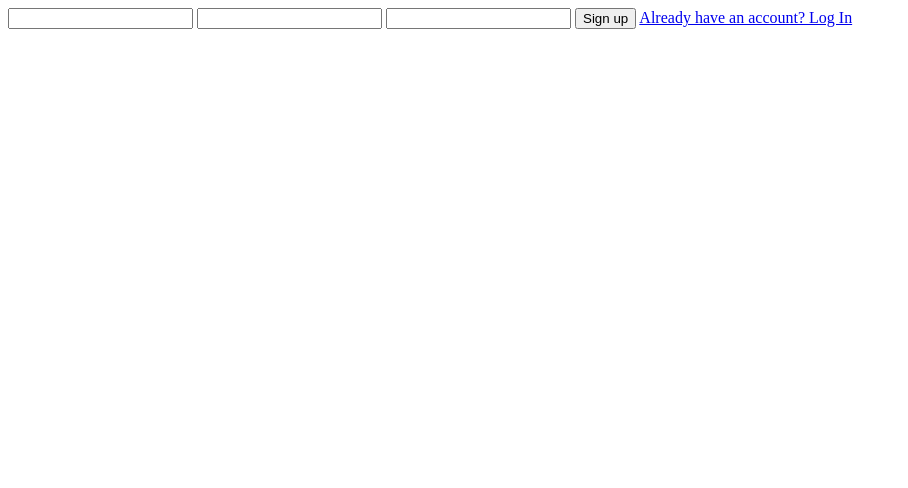
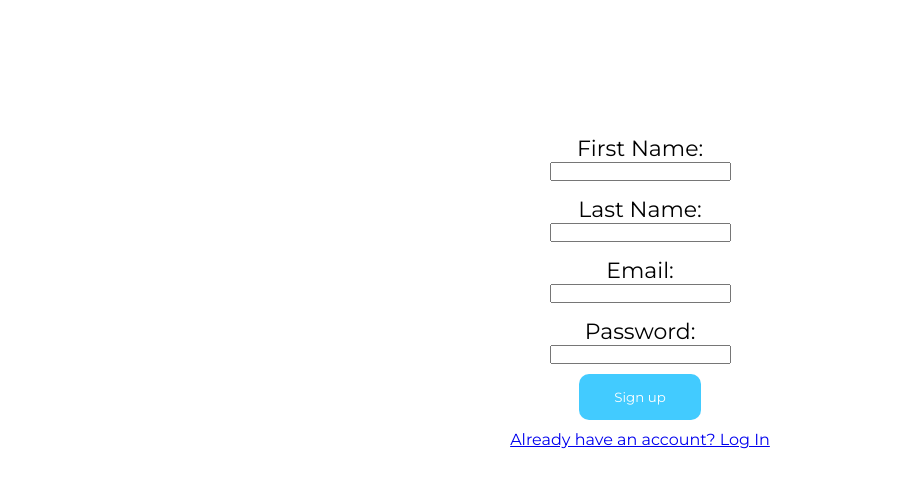
Before and after one commit to PaulAdrianDev/skillscyprus2024, a plain HTML site: page signup.html in a window 1280 px wide. Shown: the whole page, without its empty margins (0-908 px from the left). Drawn offline with Linux system fonts and the light colour scheme; a web font is replaced by a local one.

Commit message:
touched up log in and sign up screen
the firebase FAVORITES request works only for test1@test1.test1 email and testtest123 password

```diff
--- a/api.js
+++ b/api.js
@@ -213,11 +213,13 @@ function createMealResult(meal){
     let button = document.createElement("button");
     button.innerHTML = "ADD TO FAVORITES";
     button.classList.add("mealAddToFavorites");
+    button.addEventListener("click", function(){ addToFavorites(meal) });
     resultDiv.appendChild(button);
 
     document.getElementById("mealSearchResults").appendChild(resultDiv);
 }
 
-function addToFavorites(id){
+function addToFavorites(meal){
+    console.log(meal);
 
-}
+};
--- a/login.js
+++ b/login.js
@@ -38,5 +38,6 @@ function logInUser(){
     .catch((error) => {
         const errorCode = error.code;
         const errorMessage = error.message;
+        alert(error);
     });
 }
--- a/signup.html
+++ b/signup.html
@@ -4,15 +4,20 @@
     <meta charset="UTF-8">
     <meta name="viewport" content="width=device-width, initial-scale=1.0">
     <title>Sign up - Flavors of the World</title>
+    <link rel="stylesheet" href="style.css">
 </head>
-<body>
+<body id="signUpBody" class="loginOrSignup">
 <div id="innerbody">
-
+    <p>First Name:</p>
+    <input type="text">
+    <p>Last Name:</p>
+    <input type="text">
+    <p>Email:</p>
     <input type="email" name="email" id="signUpEmail">
+    <p>Password:</p>
     <input type="password" name="password" id="signUpPassword">
-    <input type="password" name="confirmPassword" id="signUpConfirmPassword">
     <button id="signUpButton">Sign up</button>
-    <a href="login.html">Already have an account? Log In</a>
+    <a href="login.html">Already have an account? Log In </a>
 </div>
 
     <script type="module" src="signup.js"></script>
--- a/signup.js
+++ b/signup.js
@@ -32,12 +32,13 @@ function signUpUser(){
         const user = userCredential.user;
         console.log(user.accessToken);
         sessionStorage.setItem("uid", user.uid);
-
+        document.location.href = "loggedin.html";
         // ...
     })
     .catch((error) => {
     const errorCode = error.code;
     const errorMessage = error.message;
+    alert(error);
     // ..
     });
 }
--- a/style.css
+++ b/style.css
@@ -570,6 +570,36 @@ footer > img{
 #favorites .favorite button{
     background-color: var(--main-color);
 }
+.loginOrSignup #innerbody{
+    display:flex;
+    flex-direction: column;
+    justify-content: flex-start;
+    align-items: center;
+    background-color: white;
+    padding-top:120px;
+    font-family:var(--main-font);
+}
+.loginOrSignup #innerbody p{
+    margin-top:15px;
+    font-size:22px;
+}
+
+.loginOrSignup button{
+    margin:10px 0;
+    background-color: var(--main-color);
+    color:white;
+    border:none;
+    transition: all 0.3s;
+    padding:15px 35px;
+    font-family:var(--main-font);
+    border-radius:10px;
+}
+
+.loginOrSignup button:hover{
+    cursor:pointer;
+    background-color: var(--shadow-color);
+}
+
 @keyframes specialMealSearchOption{
     0%{
         transform:rotate(0deg);
```
Also changed, not shown: loggedin.html (+2 -4 lines), loggedin.js (+3 -4 lines), login.html (+5 -3 lines).
